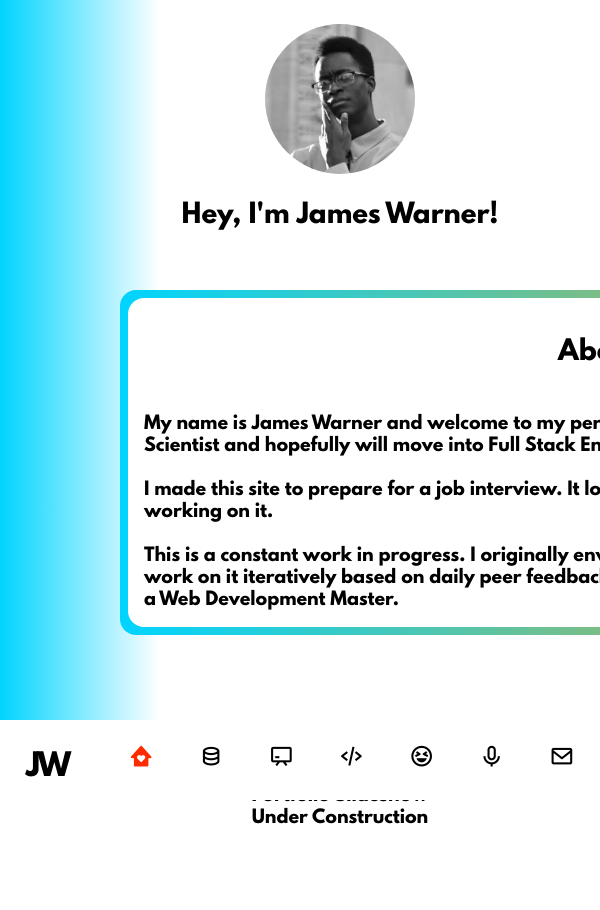
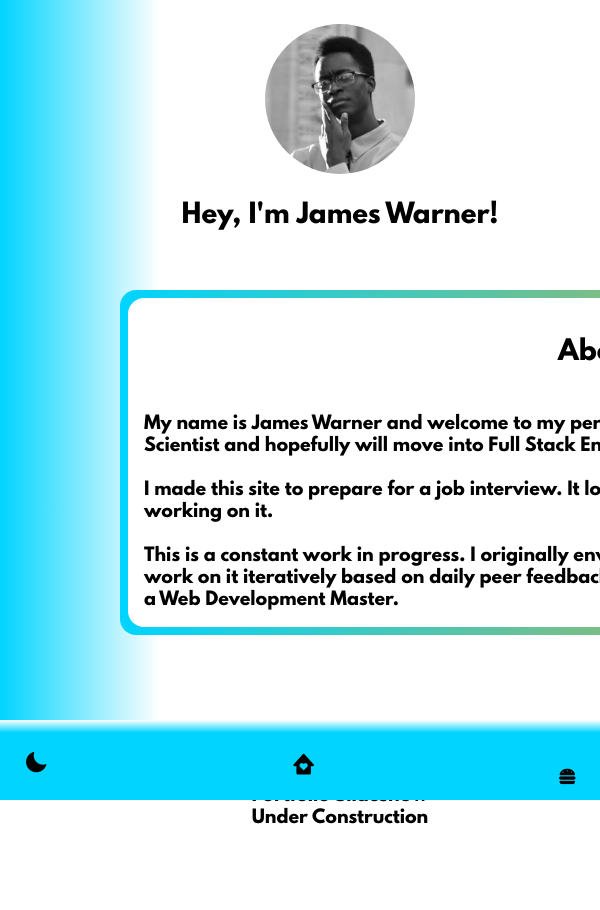
Before and after one commit to JAlexWarner/JAlexWarner.github.io, a website: page index.html in a window 600 px wide. Shown: the top 910 px of the page. Drawn offline with nearby package versions, Linux system fonts and the light colour scheme.

Commit message:
mobile start implementation

```diff
--- a/arrangement.css
+++ b/arrangement.css
@@ -97,6 +97,7 @@ a:link, a:visited, a:hover {
   display: flex;
   flex-direction: column;
   padding: 0 .625rem;
+  border: 1px solid orange
 }
 
 .nav-bar:hover {
@@ -193,13 +194,17 @@ a:link, a:visited, a:hover {
 
 /* Small Screens Start */
 @media only screen and (max-width: 600px) {
+.desktop-only {
+  display: none;
+}
+
 #initials {
   display: flex;
   align-items: center;
   padding: 0 1rem;
 }
 
-.nav-bar {
+/* .nav-bar {
   background: var(--bg-color);
   position: fixed;
   overflow: hidden;
@@ -208,7 +213,7 @@ a:link, a:visited, a:hover {
   width: 100%;
   display: flex;
   flex-direction: row;
-}
+} */
 
 .nav-links {
   display: flex;
@@ -240,6 +245,33 @@ a:link, a:visited, a:hover {
 .desktop-only {
   display: none
 }
+
+.mobile-navbar {
+  background: var(--current-nav-color);
+  display: block;
+  position: fixed;
+  bottom: 0;
+  height: 4rem;
+  width: 100%;
+  display: flex;
+  flex-direction: row;
+  z-index: 999;
+
+  border-width: 1rem;
+  border-style: solid;
+  border-image: linear-gradient(to bottom, var(--bg-color) 0%, var(--current-nav-color) 1%) 1;
+  border-left: 0px;
+  border-right: 0px;
+  border-bottom: 0px;
+}
+
+.gradient-glow {
+  background-image: var(--bg-color);
+}
+
+.gradient-glow::before {
+  background-image: var(--bg-color);
+}
 }
 /* Small Screens End */
 
--- a/html_replacements/nav.html
+++ b/html_replacements/nav.html
@@ -71,8 +71,7 @@
             </div>
         </a>
     </li>
-    <li class="nav-item dark-toggle-box">
-        <i class='bx bxs-moon bx-lg desktop-only' onclick="toggleDark()"></i>
-        <i class='bx bxs-moon bx-sm mobile-only' onclick="toggleDark()"></i>
+    <li class="nav-item dark-toggle-box desktop-only">
+        <i class='bx bxs-moon bx-lg' onclick="toggleDark()"></i>
     </li>
 </ul>
--- a/index.html
+++ b/index.html
@@ -1,3 +1,18 @@
+<!-- make eventlistener for mobile or desktop to remove gradient-glow -->
+
+<!DOCTYPE html>
+<html lang="en">
+<head>
+    <meta charset="UTF-8">
+    <meta http-equiv="X-UA-Compatible" content="IE=edge">
+    <meta name="viewport" content="width=device-width, initial-scale=1.0">
+    <title>Document</title>
+</head>
+<body>
+
+</body>
+</html>
+
 <!DOCTYPE html>
 <html lang="en">
 <head>
@@ -13,6 +28,34 @@
 </head>
 <body>
     <div id="replace-with-navbar"></div>
+    <div class="mobile-navbar mobile-only">
+        <ul class="nav-links">
+            <li class="nav-item dark-toggle-box">
+                <a nav-link>
+                    <i class='bx bxs-moon bx-sm' onclick="toggleDark()"></i>
+                </a>
+            </li>
+            <li class="nav-item">
+                <a href="index.html" class="nav-link">
+                    <div class="link-icon">
+                        <i class='bx bxs-home-heart bx-sm'></i>
+                    </div>
+                </a>
+            </li>
+            <li class="nav-item">
+                <a class="hamburger-icon nav-link">
+                    <div class="link-icon">
+                        <i class="fa-solid fa-burger"></i>
+                    </div>
+                </a>
+            </li>
+        </ul>
+
+        <!-- Dark Mode Toggle - Home - Hamburger -->
+        <!-- Then tabs including home comes from off screen -->
+        <!-- figure out best practices -->
+        <!-- maybe do same pattern as vertical -->
+    </div>
     <div class="main_info">
         <div style="padding-bottom: 20px">
             <div id="replace-with-header"></div>
--- a/src/index.ts
+++ b/src/index.ts
@@ -50,7 +50,7 @@ meta_twitter.content = "assets/me_square.jpg";
 // meta_og.property = "og:image";
 // meta_og.content="assets/me_square.jpg";
 // Apparently property exists when doing HTML but not Typescript question mark?
-
+// Leaving commented so I can figure out how to fix since this forces code reuse.
 
 document.getElementsByTagName('head')[0].appendChild(boxicon_link);
 document.getElementsByTagName('head')[0].appendChild(arrangement_link);
@@ -64,6 +64,7 @@ fetch('html_replacements/nav.html')
     let newelem = document.createElement("div");
     newelem.innerHTML = text;
     newelem.classList.add("nav-bar");
+    newelem.classList.add("desktop-only");
 
     if (oldelem == null){
       throw Error("Couldn't find element with 'replace-with-navbar' id");
--- a/styles.css
+++ b/styles.css
@@ -1,3 +1,5 @@
+/* move hover region to icons */
+
 :root {
   font-size: 16px;
   --slower-speed: 1s;
```
Also changed, not shown: build/src/index.js, 1 other file.
